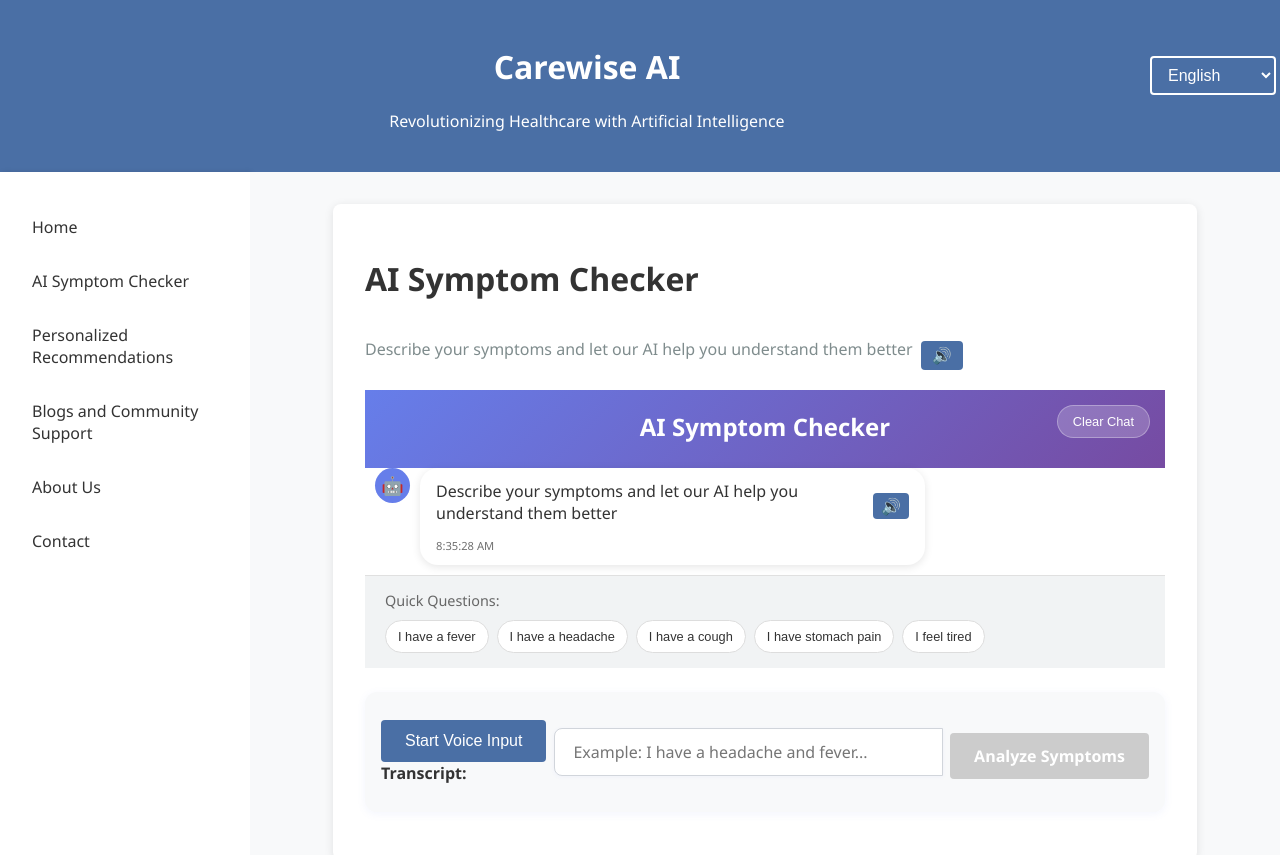
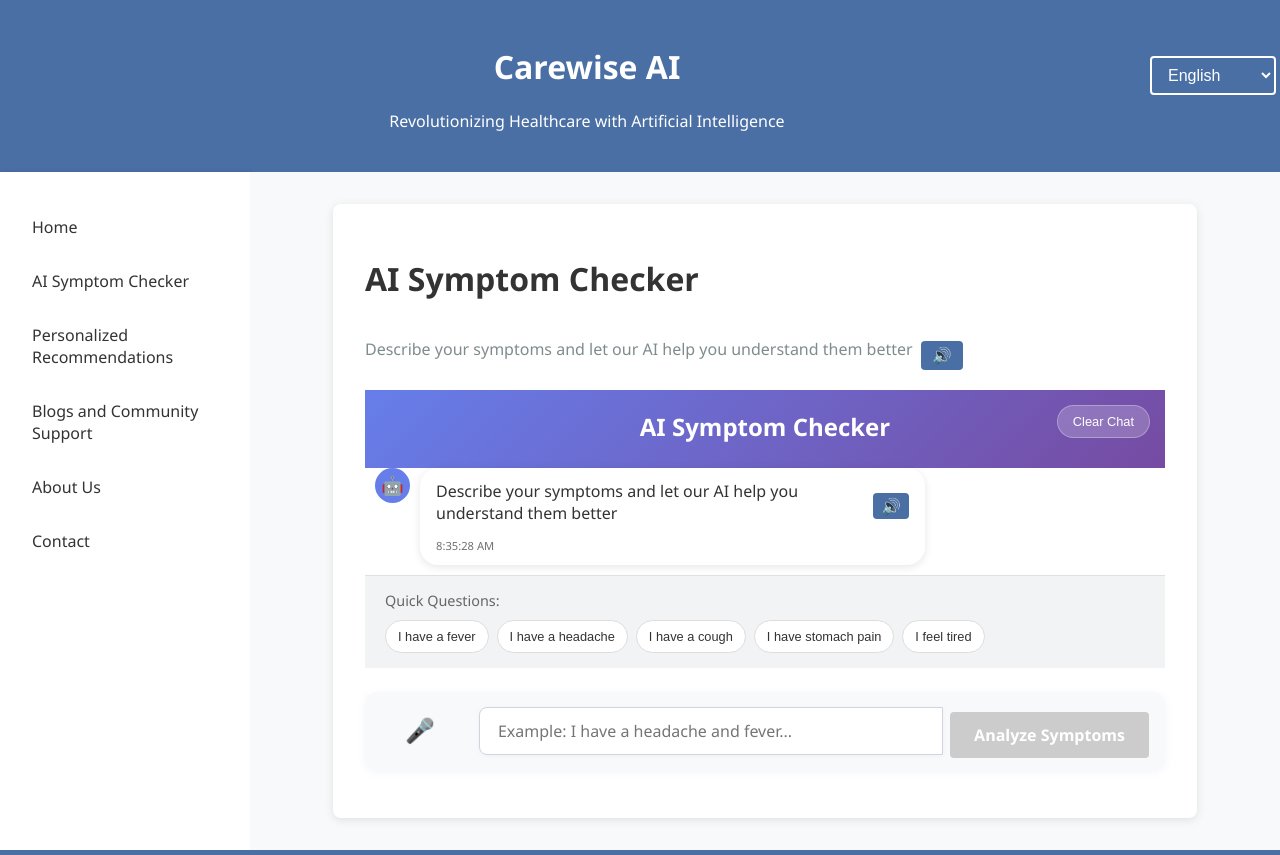
Before and after one commit to rupali026-r/WE, a React (Create React App) app in the folder carewise/: page /symptom-checker in a window 1280 px wide. Shown: the top 855 px of the page. Built offline with nearby package versions, Linux system fonts and the light colour scheme.

Commit message:
Update VoiceRecognition.js

```diff
--- a/carewise/src/components/VoiceRecognition/VoiceRecognition.js
+++ b/carewise/src/components/VoiceRecognition/VoiceRecognition.js
@@ -2,11 +2,8 @@ import React, { useState } from 'react';
 
 const SpeechRecognition = window.SpeechRecognition || window.webkitSpeechRecognition;
 
-const VoiceRecognition = ({ onResult }) => {
+const VoiceRecognition = ({ onResult, className }) => {
   const [listening, setListening] = useState(false);
-  const [transcript, setTranscript] = useState('');
-  const [error, setError] = useState('');
-
   let recognition = null;
 
   const startListening = () => {
@@ -14,52 +11,44 @@ const VoiceRecognition = ({ onResult }) => {
       alert('Sorry, your browser does not support Speech Recognition.');
       return;
     }
-
-    setTranscript('');
-    setError('');
     setListening(true);
-
     recognition = new SpeechRecognition();
     recognition.continuous = false;
     recognition.interimResults = false;
     recognition.lang = 'en-US';
-
     recognition.onresult = (event) => {
       const text = event.results[0][0].transcript;
-      setTranscript(text);
       setListening(false);
       if (onResult) onResult(text);
     };
-
-    recognition.onerror = (event) => {
-      setError('Error occurred in recognition: ' + event.error);
-      setListening(false);
-    };
-
-    recognition.onend = () => {
-      setListening(false);
-    };
-
+    recognition.onerror = () => setListening(false);
+    recognition.onend = () => setListening(false);
     recognition.start();
   };
 
   const stopListening = () => {
-    if (recognition) {
-      recognition.stop();
-    }
+    if (recognition) recognition.stop();
     setListening(false);
   };
 
   return (
-    <div style={{ margin: '1em 0' }}>
-      <button onClick={listening ? stopListening : startListening}>
-        {listening ? 'Stop Listening' : 'Start Voice Input'}
-      </button>
-      <div>
-        <strong>Transcript:</strong> {transcript}
-      </div>
-      {error && <div style={{ color: 'red' }}>{error}</div>}
-    </div>
+    <button
+      type="button"
+      onClick={listening ? stopListening : startListening}
+      className={className}
+      aria-label={listening ? 'Stop Listening' : 'Start Voice Input'}
+      style={{
+        background: 'none',
+        border: 'none',
+        fontSize: '1.5em',
+        cursor: 'pointer',
+        outline: 'none',
+        marginRight: '0.5em',
+        verticalAlign: 'middle',
+      }}
+    >
+      {listening ? '🛑' : '🎤'}
+    </button>
   );
 };
 
```
